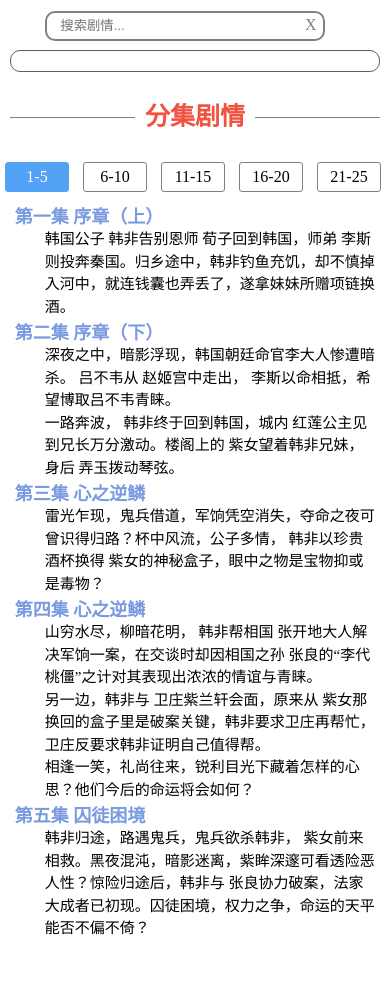
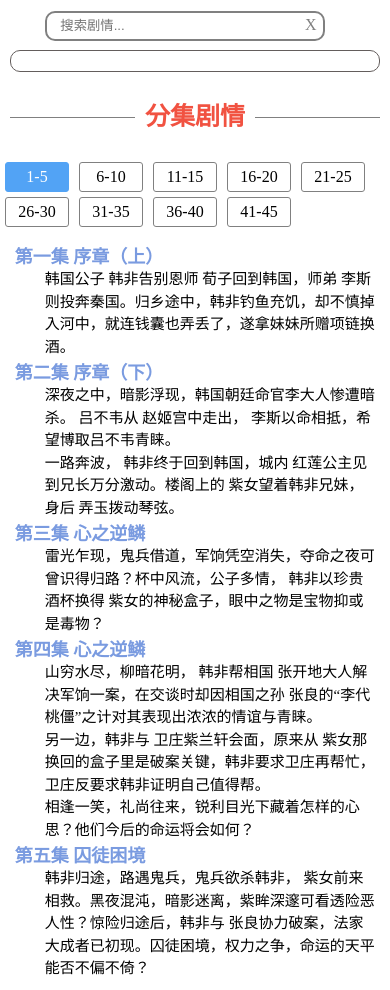
Before and after one commit to huajianduzhuo/txjg, a plain HTML site: page index.html in a window 390 px wide. Both pictures are taken after a click on the item "1-5". Before the commit the page ends 950 px from the top, so only its background shows below. Drawn offline with Linux system fonts and the light colour scheme.

Commit message:
添加鼠标滑动特效；更改移动端样式

```diff
--- a/css/txjg.css
+++ b/css/txjg.css
@@ -153,6 +153,13 @@ dd {
   line-height: 1.5;
 }
 
+canvas {
+  position: fixed;
+  top: 0;
+  left: 0;
+  z-index: -1;
+}
+
 @media (max-width: 667px) {
   .bg{
     display: none;
@@ -170,15 +177,17 @@ dd {
     position: relative;
     overflow: hidden;
     width: 100%;
-    height: 30px;
   }
 
   .dramaSerialSelector {
-    float: left;
-    position: absolute;
-    top: 0;
-    left: 0;
     touch-action: none;
+    display: flex;
+    flex-flow: row wrap;
+  }
+
+  .dramaSerialSelector li {
+    display: block;
+    margin: 0 5px 5px;
   }
 
   .dramaSerialList dl {
--- a/index.html
+++ b/index.html
@@ -622,7 +622,9 @@
 
     </dl>
   </ul>
+  <canvas id="canvas" width="500px" height="300px"></canvas>
 </body>
+<script src="./js/texiao.js"></script>
 <script src="./js/zepto.js"></script>
 <script src="./js/touch.js"></script>
 <script src="./js/txjg.js"></script>
--- /dev/null
+++ b/js/texiao.js
@@ -0,0 +1,77 @@
+const canvas = document.getElementById('canvas');
+const context = canvas.getContext('2d');
+const htmlE = document.documentElement;
+let balls = [];
+
+function init() {
+  let hw = htmlE.offsetWidth;
+  let hh = htmlE.offsetHeight;
+  canvas.width = hw;
+  canvas.height = hh;
+}
+
+window.onresize = window.onload = init;
+
+class Ball {
+  constructor(x, y, direct) {
+    this.x = x;
+    this.y = y;
+    this.globalAlpha = 1;
+    this.color = 'rgb(255,192,203)';
+    this.direct = direct;
+  }
+
+  set() {
+    this.x += Math.cos(this.direct);
+    this.y += Math.sin(this.direct);
+    if (this.globalAlpha > 0) {
+      this.globalAlpha = this.globalAlpha - 0.005;
+    } else {
+      this.globalAlpha = 0;
+    }
+  }
+
+  paint() {
+    if (this.globalAlpha <= 0) {
+      return;
+    }
+    context.beginPath();
+    context.globalAlpha = this.globalAlpha;
+    context.strokeStyle = this.color;
+    context.arc(this.x, this.y, 4, 0, Math.PI * 2, true);
+    context.stroke();
+  }
+}
+
+setInterval(() => {
+  context.clearRect(0, 0, canvas.width, canvas.height);
+  balls.forEach(ball => {
+    ball.paint();
+    ball.set();
+  })
+}, 10);
+
+setInterval(() => {
+  balls.forEach((ball, index) => {
+    if (ball.globalAlpha <= 0) {
+      balls.splice(index, 1);
+    }
+  })
+}, 1000);
+
+moveCallback = event => {
+  event = event || window.event;
+  let target = event.target || event.srcElement;
+  let node = target.nodeName;
+  if (node === 'LI' || node === 'INPUT' || node === 'A') {
+    return;
+  }
+  let mx = event.clientX;
+  let my = event.clientY;
+  let direct = Math.random() * 2 * Math.PI;
+  let ball = new Ball(mx, my, direct);
+  balls.push(ball);
+}
+
+document.onmousemove = moveCallback;
+document.ontouchmove = moveCallback;
--- a/js/txjg.js
+++ b/js/txjg.js
@@ -54,6 +54,7 @@ search.onkeyup = function (event) {
         searchList.appendChild(li);
       }
     });
+    init();
   }
 }
 
@@ -71,6 +72,7 @@ dramaSerialSelectors.forEach((selector, index) => {
       s.className = ''
     });
     selector.className = 'active';
+    init();
   }
 })
 
@@ -82,19 +84,3 @@ document.addEventListener('touchmove', function (event) {
     }
   }
 })
-
-$('#dramaSerialSelector').on('swipeLeft', function (event) {
-  let wrapW = $('#dramaSerialSelectorWrap').width();
-  let selectorW = $('#dramaSerialSelector').width();
-  if (wrapW < selectorW) {
-    console.log(event);
-  }
-})
-
-$("#dramaSerialSelector").on('swipeRight', function (event) {
-  let wrapW = $('#dramaSerialSelectorWrap').width();
-  let selectorW = $('#dramaSerialSelector').width();
-  if (wrapW < selectorW) {
-
-  }
-})
```
